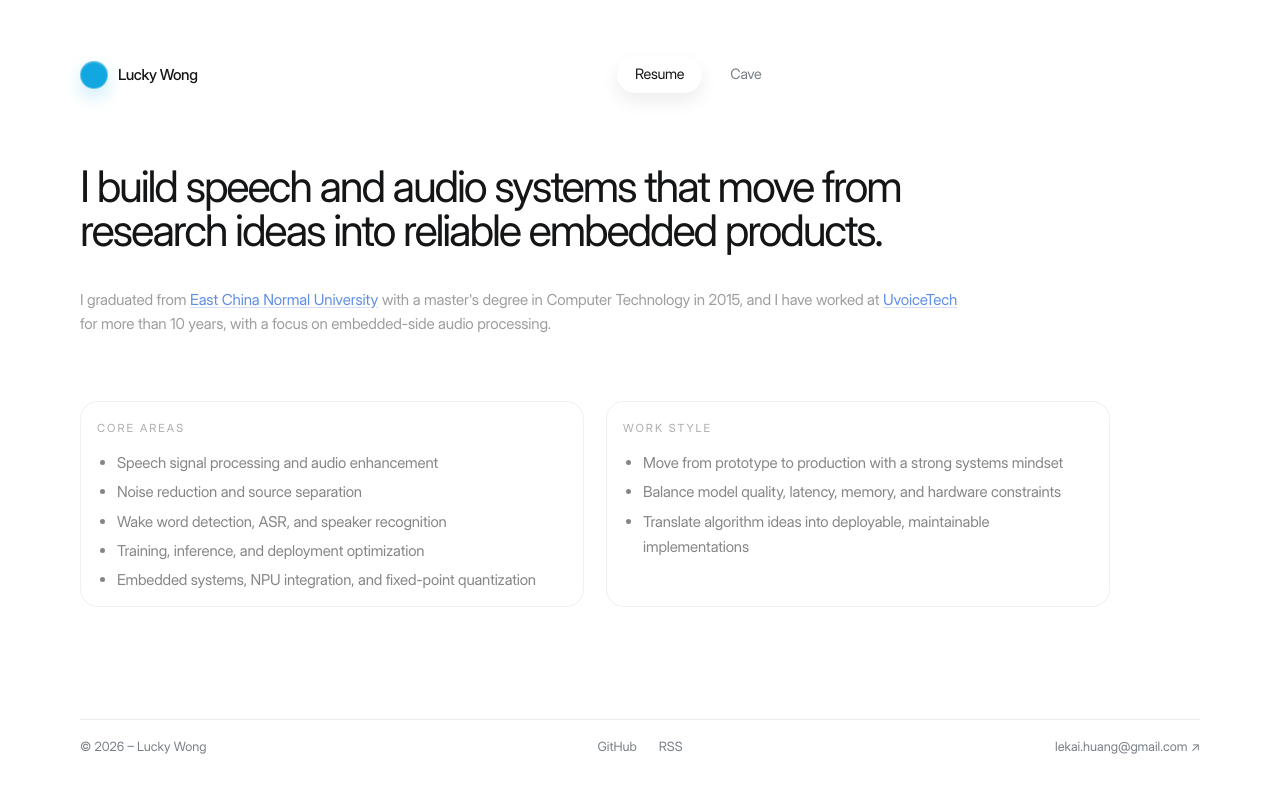
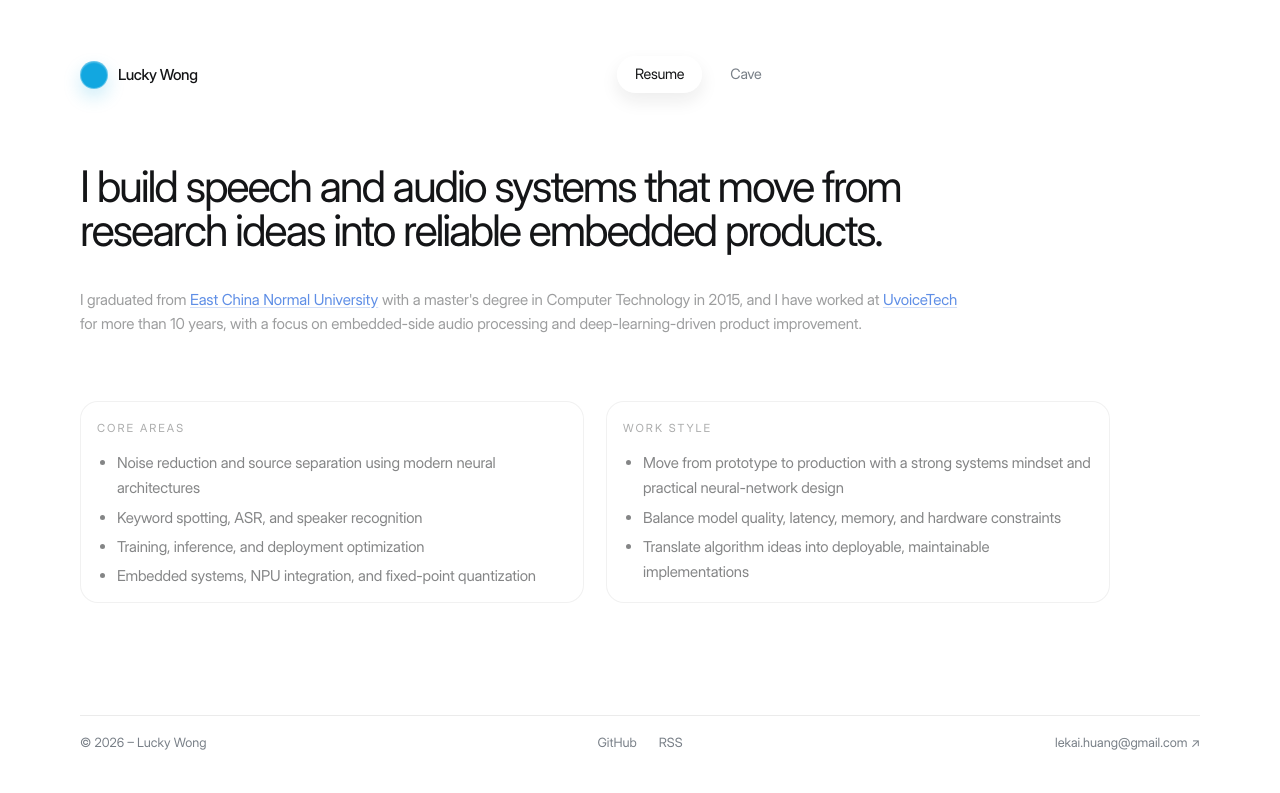
Before and after one commit to TeaPoly/TeaPoly.github.io, a Jekyll site: the page built from about.md, in a window 1280 px wide. Shown: the top 793 px of the page. Built offline with Jekyll 4.4.1, drawn with Linux system fonts in a browser that asks for light colours; some web fonts are replaced.

Commit message:
adjust to resume and cave

```diff
--- a/_sass/_default.scss
+++ b/_sass/_default.scss
@@ -316,7 +316,7 @@
 
 .cave-posts__link {
     display: grid;
-    grid-template-columns: 84px minmax(0, 1fr) 18px;
+    grid-template-columns: 84px minmax(0, 1.4fr) 18px;
     gap: 28px;
     align-items: center;
     padding: 18px 0;
@@ -1066,7 +1066,7 @@
     }
 
     .cave-posts__link {
-        grid-template-columns: 56px minmax(0, 1fr) 16px;
+        grid-template-columns: 56px minmax(0, 1.35fr) 16px;
         gap: 12px;
         padding: 15px 0;
     }
--- a/about.md
+++ b/about.md
@@ -11,16 +11,15 @@
 </section>
 
 <section class="plain-section inline-notes">
-    <p class="inline-notes__text">I graduated from <a href="https://www.ecnu.edu.cn" target="_blank" rel="noopener noreferrer">East China Normal University</a> with a master's degree in Computer Technology in 2015, and I have worked at <a href="https://uvoicetech.com" target="_blank" rel="noopener noreferrer">UvoiceTech</a> for more than 10 years, with a focus on embedded-side audio processing.</p>
+    <p class="inline-notes__text">I graduated from <a href="https://www.ecnu.edu.cn" target="_blank" rel="noopener noreferrer">East China Normal University</a> with a master's degree in Computer Technology in 2015, and I have worked at <a href="https://uvoicetech.com" target="_blank" rel="noopener noreferrer">UvoiceTech</a> for more than 10 years, with a focus on embedded-side audio processing and deep-learning-driven product improvement.</p>
 </section>
 
 <section class="resume-duo">
     <article class="resume-panel">
         <p class="inline-notes__label">Core areas</p>
         <ul class="resume-list">
-            <li>Speech signal processing and audio enhancement</li>
-            <li>Noise reduction and source separation</li>
-            <li>Wake word detection, ASR, and speaker recognition</li>
+            <li>Noise reduction and source separation using modern neural architectures</li>
+            <li>Keyword spotting, ASR, and speaker recognition</li>
             <li>Training, inference, and deployment optimization</li>
             <li>Embedded systems, NPU integration, and fixed-point quantization</li>
         </ul>
@@ -29,7 +28,7 @@
     <article class="resume-panel">
         <p class="inline-notes__label">Work style</p>
         <ul class="resume-list">
-            <li>Move from prototype to production with a strong systems mindset</li>
+            <li>Move from prototype to production with a strong systems mindset and practical neural-network design</li>
             <li>Balance model quality, latency, memory, and hardware constraints</li>
             <li>Translate algorithm ideas into deployable, maintainable implementations</li>
         </ul>
```
